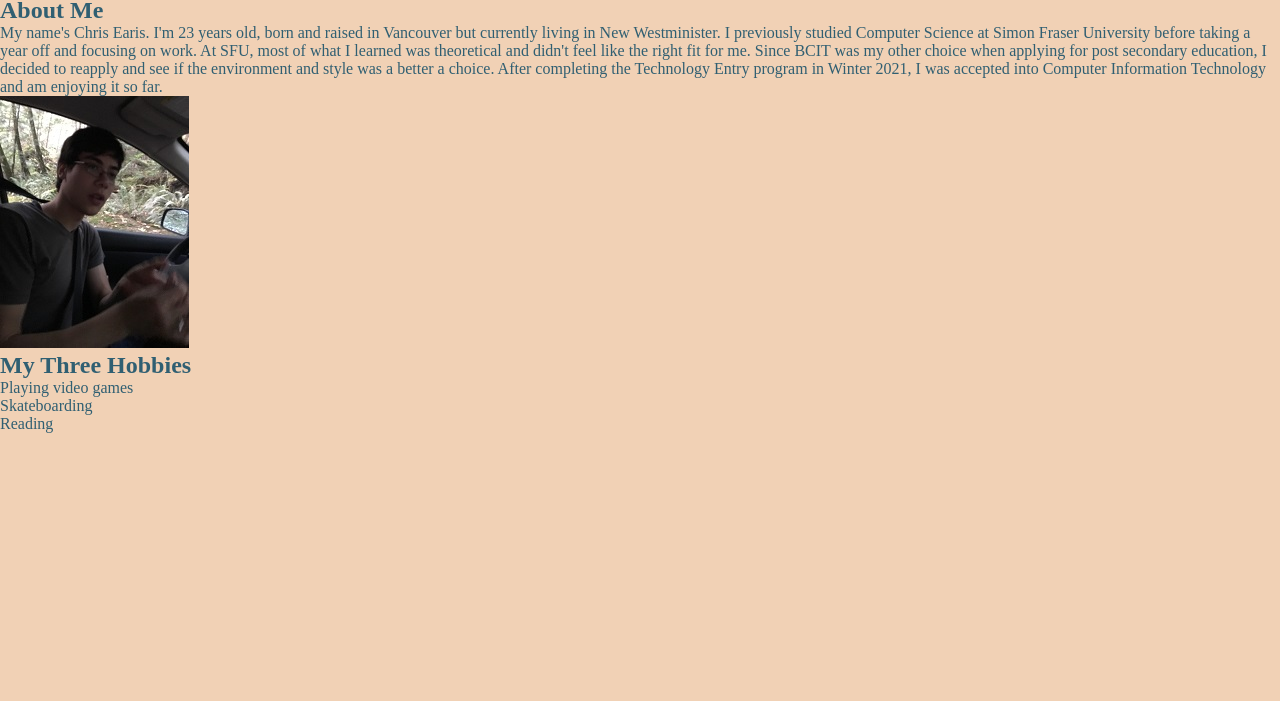
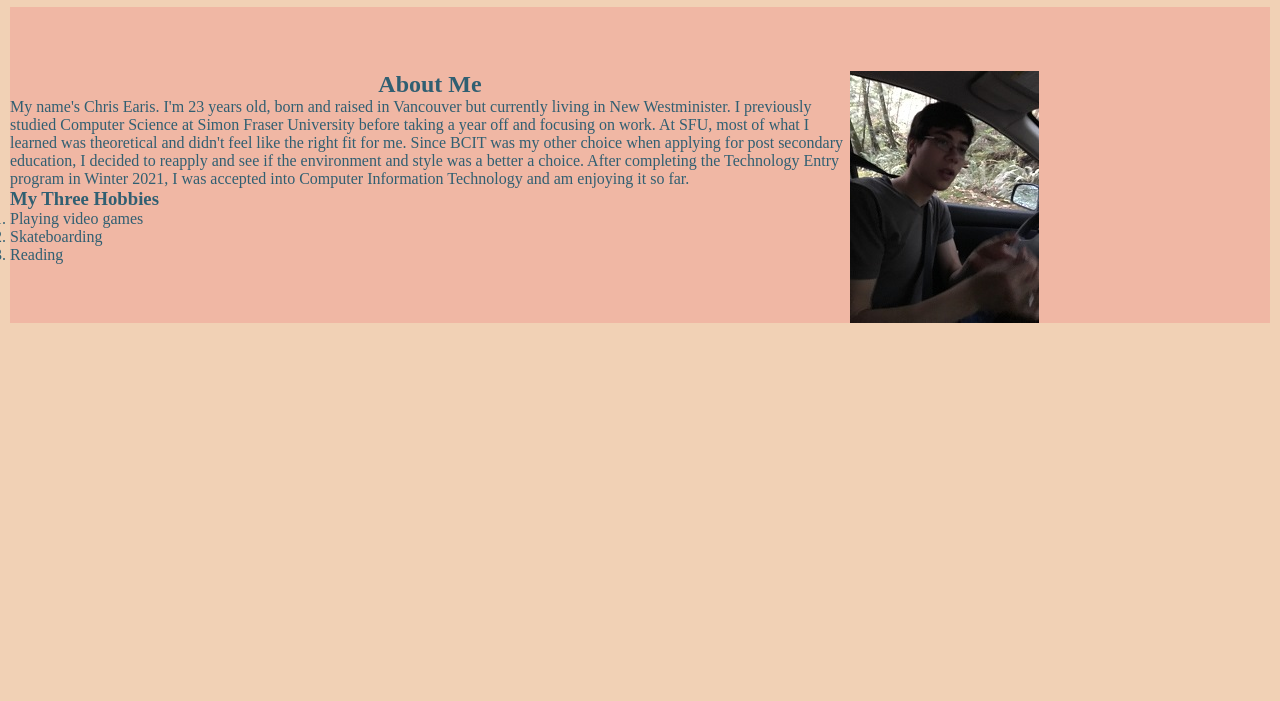
Before and after one commit to Sadicecream/1620_Week8, a plain HTML site: page about.html in a window 1280 px wide. Shown: the part 99-800 px from the top of the page. Drawn offline with Linux system fonts and the light colour scheme.

```diff
--- a/CSS/style.css
+++ b/CSS/style.css
@@ -25,7 +25,7 @@ nav{
 }
 
 .navbar{
-    background-color: #F0B7A4;
+    background-color: #568EA6;
     display: flex;
     justify-content: space-evenly;
     font-size: 2rem;
@@ -43,6 +43,26 @@ nav{
     text-align: center;
 }
 
+.index_main{
+    background-color: #F0B7A4;
+    margin: 10px;
+    display: grid;
+    grid-template-columns:3fr 3fr 3fr;
+    grid-template-rows: 4rem 1fr;
+    grid-template-areas:
+        'title title tile'
+        'text text image';
+}
+
 h2{
-    align-self: center;
+    justify-self: center;
+    grid-area: title;
 }
+ .text{
+     grid-area: text;
+     justify-self: center;
+ }
+
+ .image{
+     grid-area: image;
+ }
--- a/about.html
+++ b/about.html
@@ -11,7 +11,6 @@
     <link rel="stylesheet" href="./CSS/style.css">
 </head>
 <body>
-    <div class="design">
     <header>
         <h1>Christopher Earis</h1>
         <nav class="navbar">
@@ -22,6 +21,8 @@
         </nav>
     </header>
     <main>
+    <div class='index_main'>
+        <div class="text">
         <h2>About Me</h2>
         <p>
              My name's Chris Earis. I'm 23 years old, born and raised in Vancouver but currently living in New Westminister. I previously
@@ -30,14 +31,15 @@
             secondary education, I decided to reapply and see if the environment and style was a better a choice. After completing the Technology
             Entry program in Winter 2021, I was accepted into Computer Information Technology and am enjoying it so far.
         </p>
-     <img src="./images/my_photo.jpg" alt="A picture of me in car">
-     <h2>My Three Hobbies</h2>
+        <h3>My Three Hobbies</h3>
         <ol>
             <li>Playing video games</li>
             <li>Skateboarding</li>
             <li>Reading</li>
         </ol>
+        </div>
+        <img class='image' src="./images/my_photo.jpg" alt="A picture of me in car">
+    </div>
     </main>
-    </div>
 </body>
 </html>
```
Also changed, not shown: index.html (+3 -1 lines), 1 other file. Lines whose indentation alone changed are shown as unchanged.
